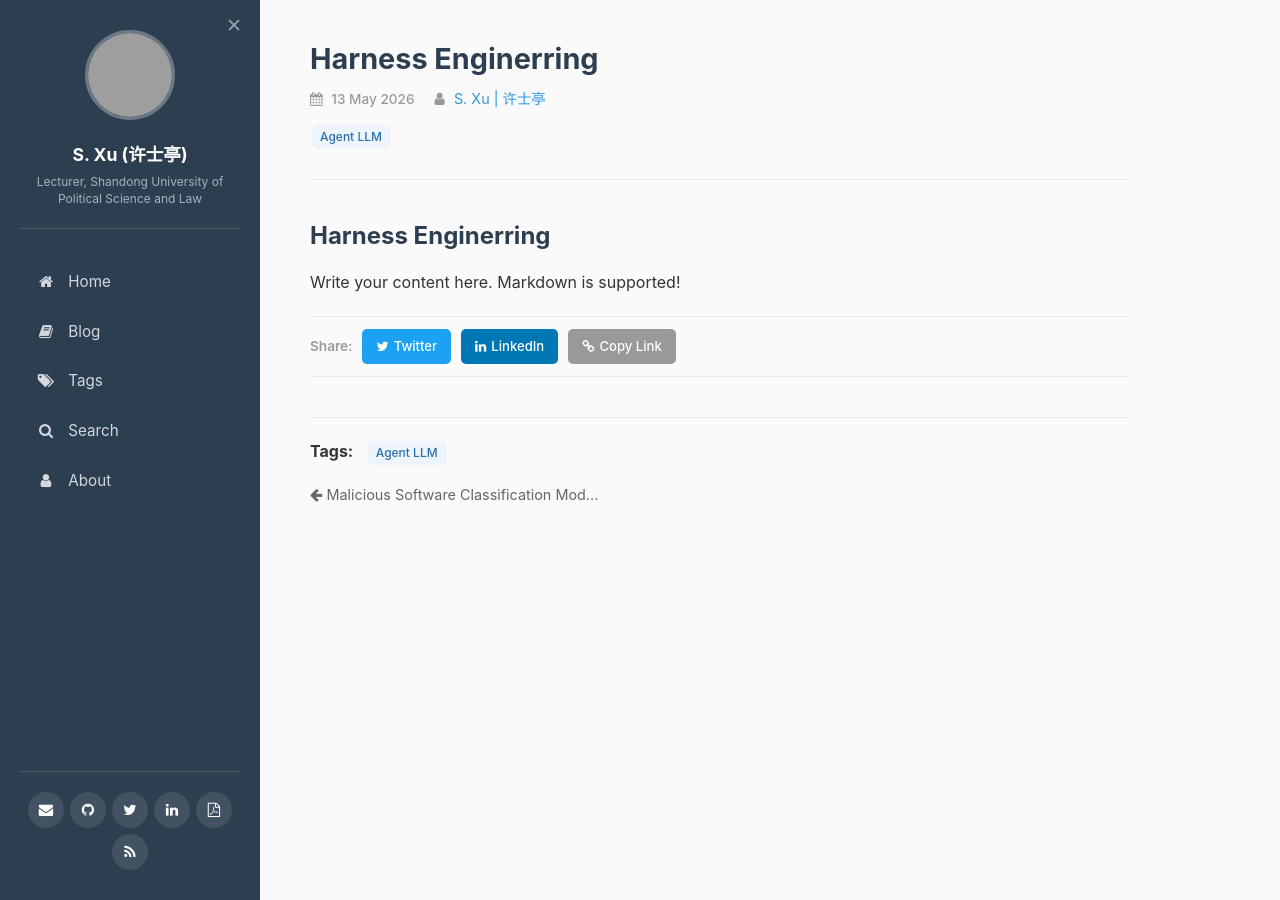
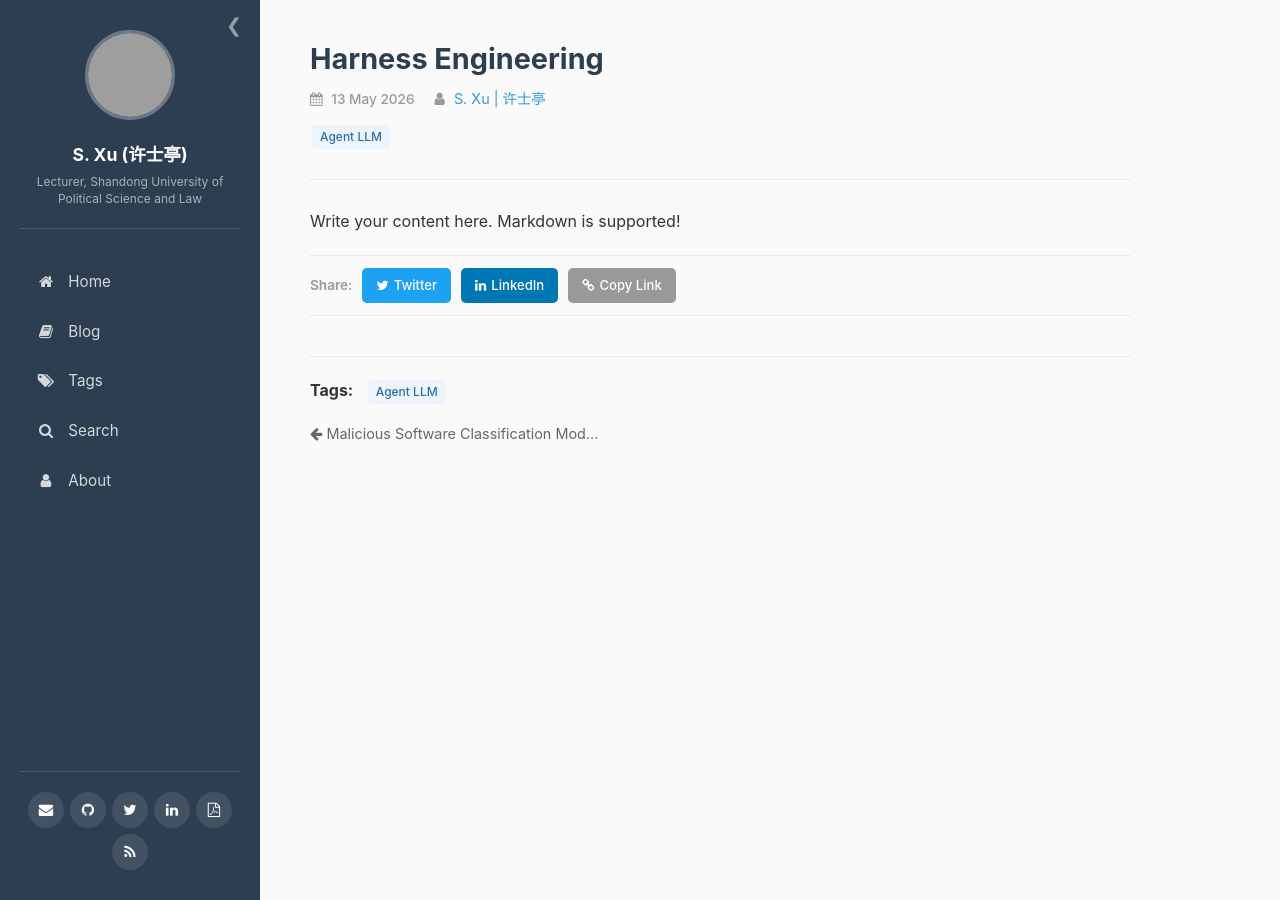
Before and after one commit to xvshiting/xvshiting.github.io, a Jekyll site: the page built from _posts/2026-05-13-harness-engineering.md, in a window 1280 px wide and 900 px high. Built offline with Jekyll 4.4.1, drawn with Linux system fonts in a browser that asks for light colours; grey boxes are pictures that could not be loaded.

Commit message:
create post

```diff
--- a/_includes/navigation.html
+++ b/_includes/navigation.html
@@ -1,5 +1,5 @@
 <nav class="sidebar">
-  <button class="sidebar-close" aria-label="Close sidebar" title="Hide sidebar">✕</button>
+  <button class="sidebar-close" aria-label="Close sidebar" title="Hide sidebar">&#10094;</button>
   <div class="sidebar-header">
     <a href="/">
       <img src="{{ site.author.avatar }}" alt="{{ site.author.name }}" class="avatar">
--- a/_layouts/default.html
+++ b/_layouts/default.html
@@ -32,7 +32,7 @@
   </head>
   <body>
     <button class="menu-toggle" aria-label="Menu">☰</button>
-    <button class="sidebar-show" aria-label="Show sidebar" title="Show sidebar">≡</button>
+    <button class="sidebar-show" aria-label="Show sidebar" title="Show sidebar">&#10095;</button>
     <div class="layout">
       {% include navigation.html %}
       <main class="content">
--- a/_posts/2026-05-13-harness-enginerring.md
+++ b/_posts/2026-05-13-harness-engineering.md
@@ -4,6 +4,5 @@
 tag: [Agent LLM]
 ---
 
-# Harness Enginerring
 
 Write your content here. Markdown is supported!
```
Also changed, not shown: 9 other files.
